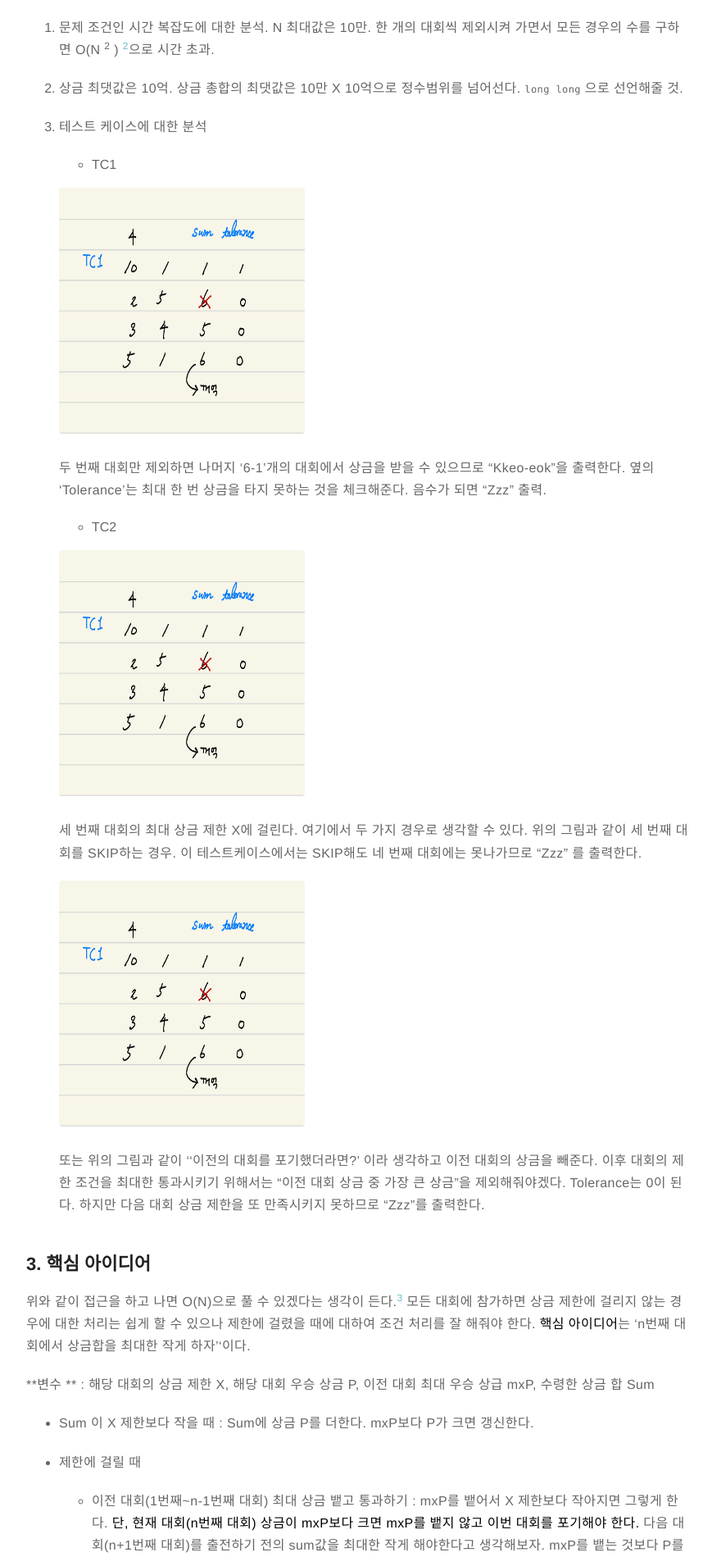
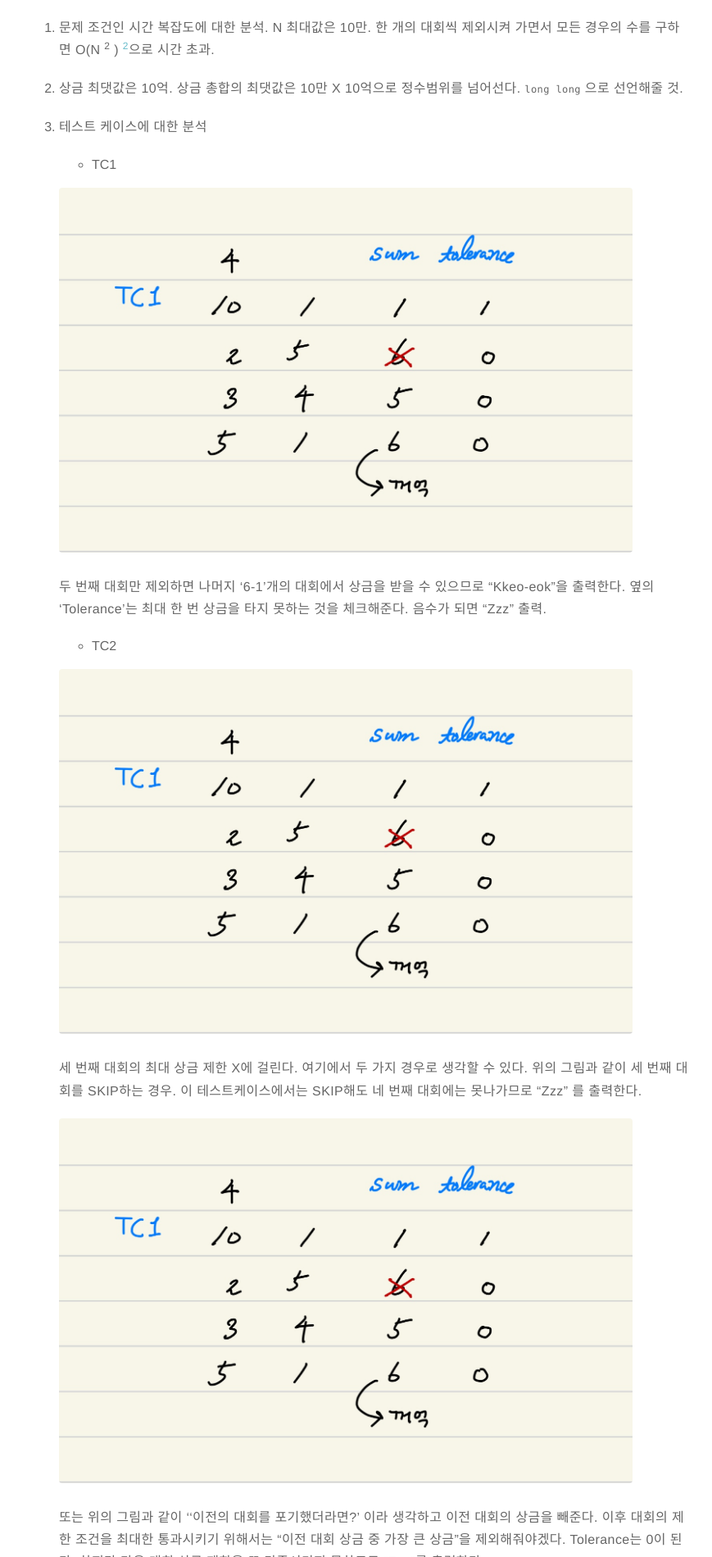
Before and after one commit to Lucas-Jang/lucas-jang.github.io, a Jekyll site: the page built from _posts/2020-08-21-[백준-19582]200년간-폐관수련했더니-PS-최강자가-된-건에-대하여.md, in a window 1280 px wide. Shown: the part 1466-3365 px from the top of the page at 82% size, without its empty margins (203-1072 px from the left). Built offline with Jekyll 4.4.1, drawn with Linux system fonts in a browser that asks for light colours.

Commit message:
post changed

```diff
--- a/_posts/2020-08-21-[백준-19582]200년간-폐관수련했더니-PS-최강자가-된-건에-대하여.md
+++ b/_posts/2020-08-21-[백준-19582]200년간-폐관수련했더니-PS-최강자가-된-건에-대하여.md
@@ -45,17 +45,17 @@ N개 대회 중 적어도 N-1개 대회에서 상금을 받을 수 있는지 여
 
    - TC1
 
-   ![19582_TC1](..\assets\images\19582_TC1.jpg){: width="300" height="300"}{: .center}
+   ![19582_TC1](..\assets\images\19582_TC1.jpg){: width="700" height="445"}{: .center}
 
    두 번째 대회만 제외하면 나머지 '6-1'개의 대회에서 상금을 받을 수 있으므로 "Kkeo-eok"을 출력한다. 옆의 'Tolerance'는 최대 한 번 상금을 타지 못하는 것을 체크해준다. 음수가 되면 "Zzz" 출력.
 
    - TC2
 
-   ![19582_TC2](..\assets\images\19582_TC1.jpg){: width="300" height="300"}{: .center}
+   ![19582_TC2](..\assets\images\19582_TC1.jpg){: width="700" height="445"}{: .center}
 
    세 번째 대회의 최대 상금 제한 X에 걸린다. 여기에서 두 가지 경우로 생각할 수 있다. 위의 그림과 같이 세 번째 대회를 SKIP하는 경우. 이 테스트케이스에서는 SKIP해도 네 번째 대회에는 못나가므로 "Zzz" 를 출력한다.
 
-     ![19582_TC2](..\assets\images\19582_TC1.jpg){: width="300" height="300"}{: .center}
+     ![19582_TC2](..\assets\images\19582_TC1.jpg){: width="700" height="445"}{: .center}
 
    또는 위의 그림과 같이 ''이전의 대회를 포기했더라면?' 이라 생각하고 이전 대회의 상금을 빼준다. 이후 대회의 제한 조건을 최대한 통과시키기 위해서는 "이전 대회 상금 중 가장 큰 상금"을 제외해줘야겠다. Tolerance는 0이 된다. 하지만 다음 대회 상금 제한을 또 만족시키지 못하므로 "Zzz"를 출력한다.
 
@@ -145,7 +145,6 @@ int main() {
 
 [solved.ac 의 그리디 문제들](https://solved.ac/problems/tags/greedy?sort=level&direction=asc&page=1){: target="_blank"}을 풀면서 그리디 최강자가 될 것.
 
----
 
 [^1]: 제목에 영업당한적이 종종 있다. 예를 들면, [15641번 - SUPER SUPER BINARY SEARCH DELUXE 2.5: THE LEGEND OF THE GOLDEN MAZASSUMNIDA, EPISODE 2: THE MAZWAETL **UNIVERSE**, PART 2: THE PARALLEL **UNIVERSE** AND THE LOST MAZASSUMNIDA: GAME OF THE YEAR EDITION](https://www.acmicpc.net/problem/15641){: target="_blank"}).
 [^2]: 반복문은 최대 1초에 1억루프라고 생각하고 푼다.  이 문제에서 O(N <sup>2</sup> )이면 백억이므로 아득히 넘어섰다.
```
